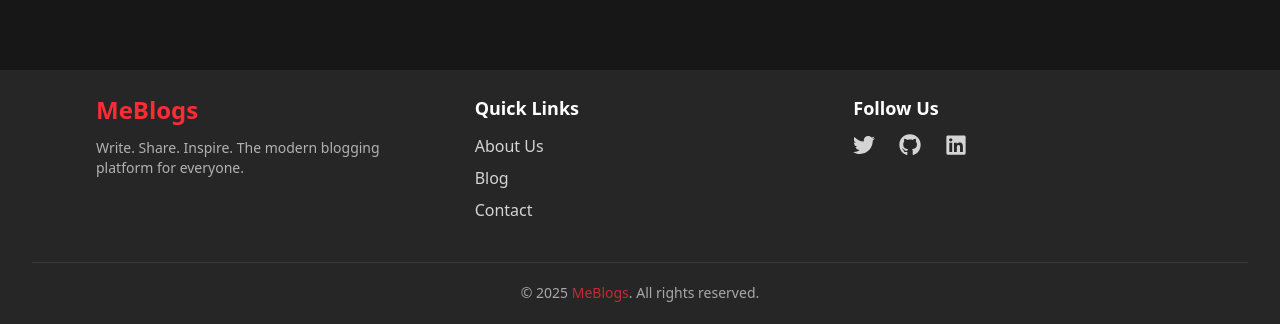
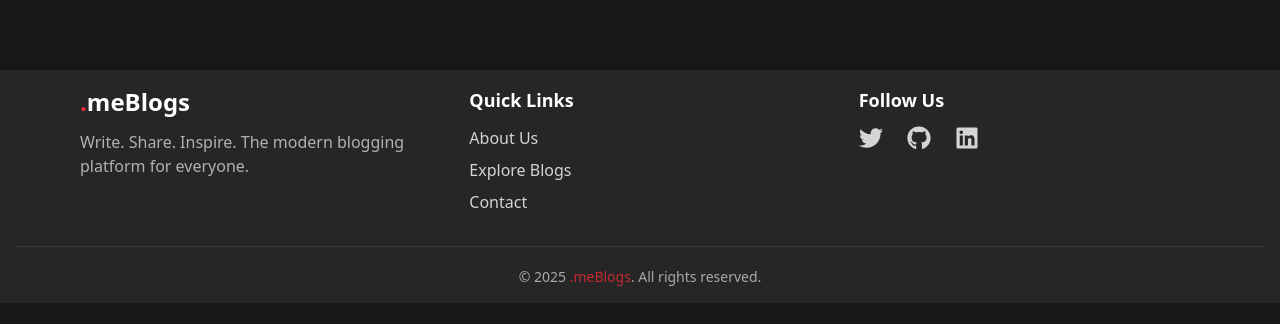
Before and after one commit to Miheergautam/.meBlogs, a React (Vite) app in the folder frontend/: page / in a window 1280 px wide. Shown: the part 756-1080 px from the top of the page. After the commit the page ends 1059 px from the top, so only its background shows below. Built offline with nearby package versions, Linux system fonts and the light colour scheme; the HTML template or start-up script is replaced by a standard one.

Commit message:
fix: Landing Page UI

```diff
--- a/frontend/src/App.tsx
+++ b/frontend/src/App.tsx
@@ -18,6 +18,7 @@ import ProfileLayout from "./layout/ProfileLayout";
 
 // Protected Route
 import ProtectedRoute from "./components/ProtectedRoute";
+import ComingSoonPage from "./pages/ComingSoonPage";
 
 function App() {
   return (
@@ -25,6 +26,9 @@ function App() {
         <Routes>
           {/* Public Routes */}
           <Route path="/" element={<LandingPage />} />
+          <Route path="/about" element={<ComingSoonPage />} />
+          <Route path="/contact" element={<ComingSoonPage />} />
+
           <Route path="/signin" element={<SigninPage />} />
           <Route path="/signup" element={<SignupPage />} />
 
--- a/frontend/src/components/LandingPage/Footer.tsx
+++ b/frontend/src/components/LandingPage/Footer.tsx
@@ -2,12 +2,14 @@ import { FaTwitter, FaGithub, FaLinkedin } from "react-icons/fa";
 
 export default function Footer() {
   return (
-    <footer className="bg-neutral-800 text-neutral-300 mt-20 py-6 px-8">
+    <footer className="bg-neutral-800 text-neutral-300 mt-20 p-4">
       <div className="container mx-auto px-6 lg:px-16 grid grid-cols-1 md:grid-cols-3 gap-12 text-center md:text-left">
         {/* Branding & Tagline */}
         <div className="space-y-3">
-          <h2 className="text-2xl font-bold text-red-500">MeBlogs</h2>
-          <p className="text-sm opacity-80">
+          <h2 className="text-2xl font-bold text-red-500">
+            .<span className="text-white">meBlogs</span>
+          </h2>
+          <p className="text-md opacity-80">
             Write. Share. Inspire. The modern blogging platform for everyone.
           </p>
         </div>
@@ -22,8 +24,8 @@ export default function Footer() {
               </a>
             </li>
             <li>
-              <a href="/blog" className="hover:text-red-500 transition">
-                Blog
+              <a href="/blogs" className="hover:text-red-500 transition">
+                Explore Blogs
               </a>
             </li>
             <li>
@@ -44,31 +46,32 @@ export default function Footer() {
               rel="noopener noreferrer"
               className="hover:text-red-500 transition"
             >
-              <FaTwitter size={22} />
+              <FaTwitter size={24} />
             </a>
             <a
-              href="https://github.com"
+              href="https://github.com/Miheergautam"
               target="_blank"
               rel="noopener noreferrer"
               className="hover:text-red-500 transition"
             >
-              <FaGithub size={22} />
+              <FaGithub size={24} />
             </a>
             <a
-              href="https://linkedin.com"
+              href="www.linkedin.com/in/miheer-gautam"
               target="_blank"
               rel="noopener noreferrer"
               className="hover:text-red-500 transition"
             >
-              <FaLinkedin size={22} />
+              <FaLinkedin size={24} />
             </a>
           </div>
         </div>
       </div>
 
       {/* Copyright Section */}
-      <div className="border-t border-neutral-700 mt-10 pt-5 text-center text-sm opacity-75">
-        &copy; {new Date().getFullYear()} <span className="text-red-500">MeBlogs</span>. All rights reserved.
+      <div className="border-t border-neutral-700 mt-8 pt-5 text-center text-sm opacity-75">
+        &copy; {new Date().getFullYear()}{" "}
+        <span className="text-red-500">.meBlogs</span>. All rights reserved.
       </div>
     </footer>
   );
--- /dev/null
+++ b/frontend/src/pages/ComingSoonPage.tsx
@@ -0,0 +1,15 @@
+export default function ComingSoonPage() {
+    return (
+      <div className="flex items-center justify-center h-screen bg-gradient-to-r from-neutral-800 via-red-900 to-neutral-800 text-white px-4">
+        <div className="text-center animate-fade-in-up">
+          <h1 className="text-5xl font-extrabold mb-4 drop-shadow-lg">Coming Soon</h1>
+          <p className="text-lg font-light">We’re working hard to bring something amazing. Stay tuned!</p>
+          <div className="mt-8">
+            <button className="px-6 py-3 bg-white text-blue-600 font-semibold rounded-full shadow-md hover:bg-gray-100 transition">
+              Notify Me
+            </button>
+          </div>
+        </div>
+      </div>
+    );
+  }
```
